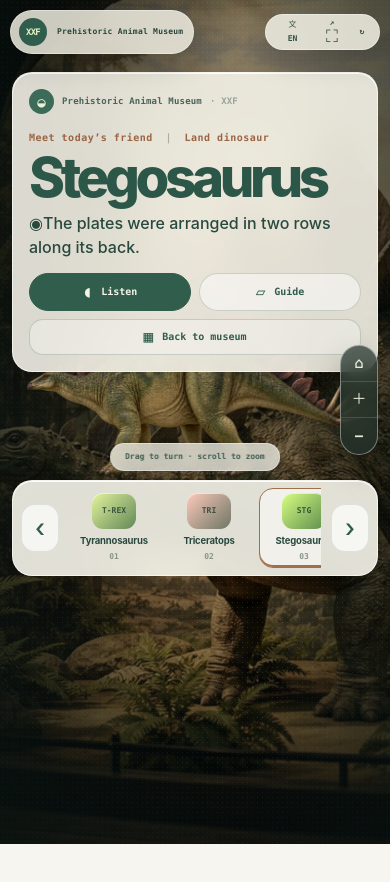
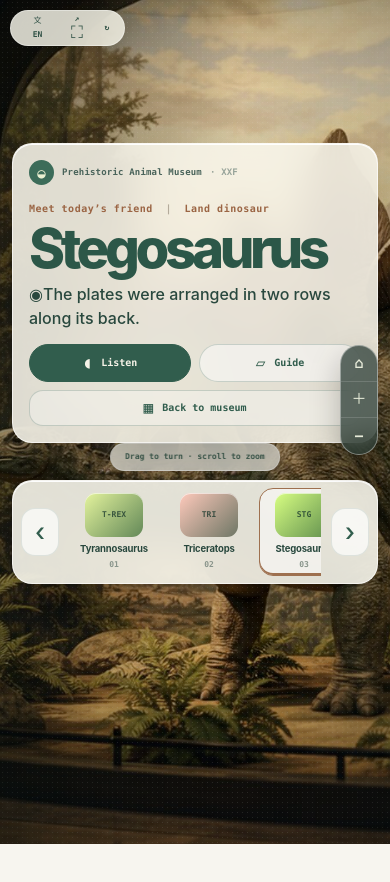
Before and after one commit to sufaith/xxf-json-frontend-toolbox, a Next.js app: page /animal in a window 390 px wide. Shown: the top 882 px of the page. Built offline with nearby package versions, Linux system fonts and the light colour scheme.

Commit message:
Align museum composition with reference

```diff
--- a/app/globals.css
+++ b/app/globals.css
@@ -1188,3 +1188,24 @@ button, select { cursor: pointer; }
   .animal-museum-viewer__carousel { min-height: 96px; }
   .animal-museum-viewer__carousel-item { flex-basis: 90px; min-height: 74px; }
 }
+
+
+/* Reference-aligned museum composition */
+.animal-museum-viewer__background { filter: saturate(.94) contrast(1.02) brightness(1.02); transform: scale(1.02); }
+.animal-museum-viewer__wash { background: linear-gradient(90deg, rgba(9,18,16,.38) 0%, rgba(9,18,16,.1) 35%, rgba(9,18,16,.02) 62%, rgba(9,18,16,.2) 100%), linear-gradient(0deg, rgba(7,14,13,.25), transparent 32%, rgba(7,14,13,.04)); }
+.animal-museum-viewer__topbar > .animal-museum-viewer__brand { display: none; }
+.animal-museum-viewer__info { top: clamp(118px, 17vh, 150px); left: 18px; width: min(390px, calc(100vw - 36px)); }
+.animal-museum-viewer__model { width: min(50vw, 840px); max-height: 68vh; }
+.animal-museum-viewer__carousel { right: clamp(96px, 9.5vw, 132px); left: clamp(390px, 38.8vw, 740px); min-height: 92px; border-radius: 20px; padding: 7px 8px; }
+.animal-museum-viewer__carousel-item { flex-basis: clamp(100px, 10vw, 142px); min-height: 70px; padding: 4px 4px 6px; }
+.animal-museum-viewer__thumb { width: 58px; height: 44px; }
+.animal-museum-viewer__carousel-item strong { max-width: 128px; }
+@media (max-width: 900px) {
+  .animal-museum-viewer__model { width: min(50vw, 760px); }
+}
+@media (max-width: 640px) {
+  .animal-museum-viewer__info { left: 12px; width: calc(100vw - 24px); }
+  .animal-museum-viewer__model { width: 110vw; max-height: 330px; }
+  .animal-museum-viewer__carousel { right: auto; left: auto; min-height: 96px; }
+  .animal-museum-viewer__carousel-item { flex-basis: 90px; min-height: 74px; }
+}
```
